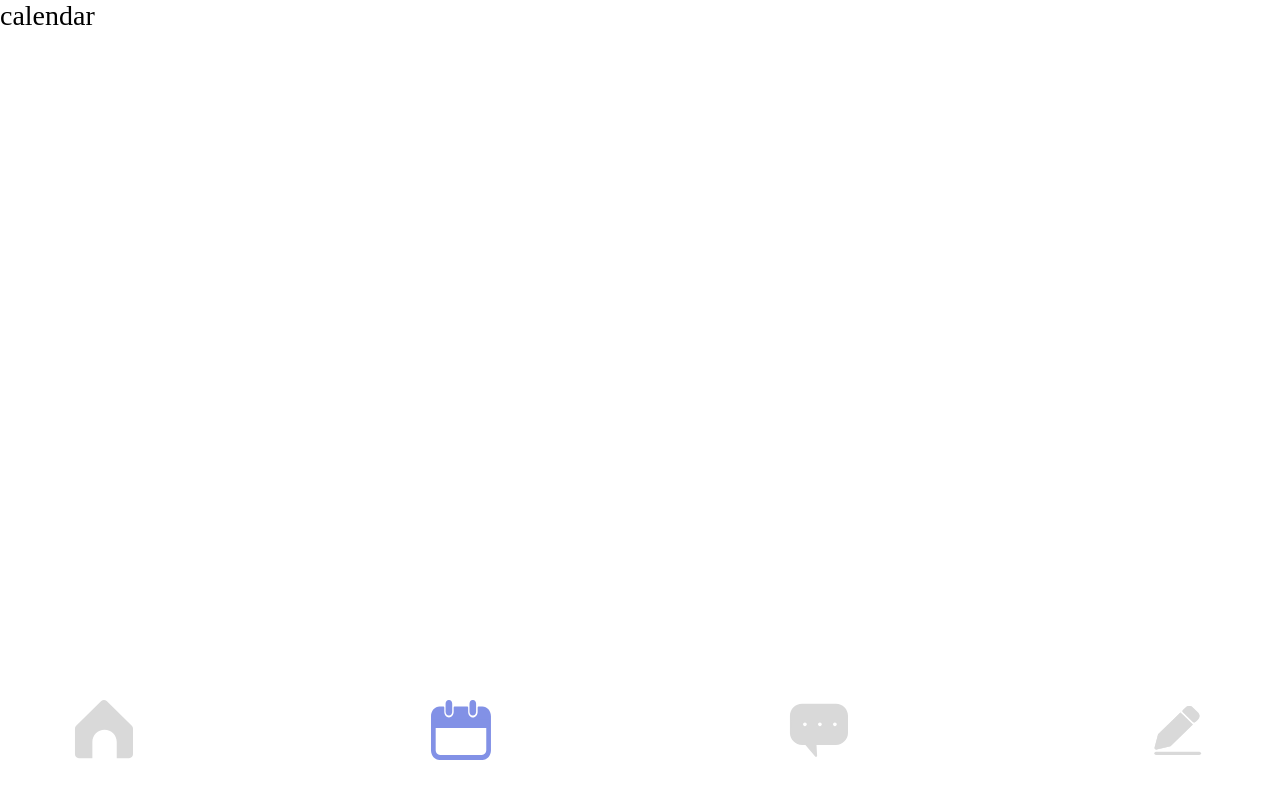
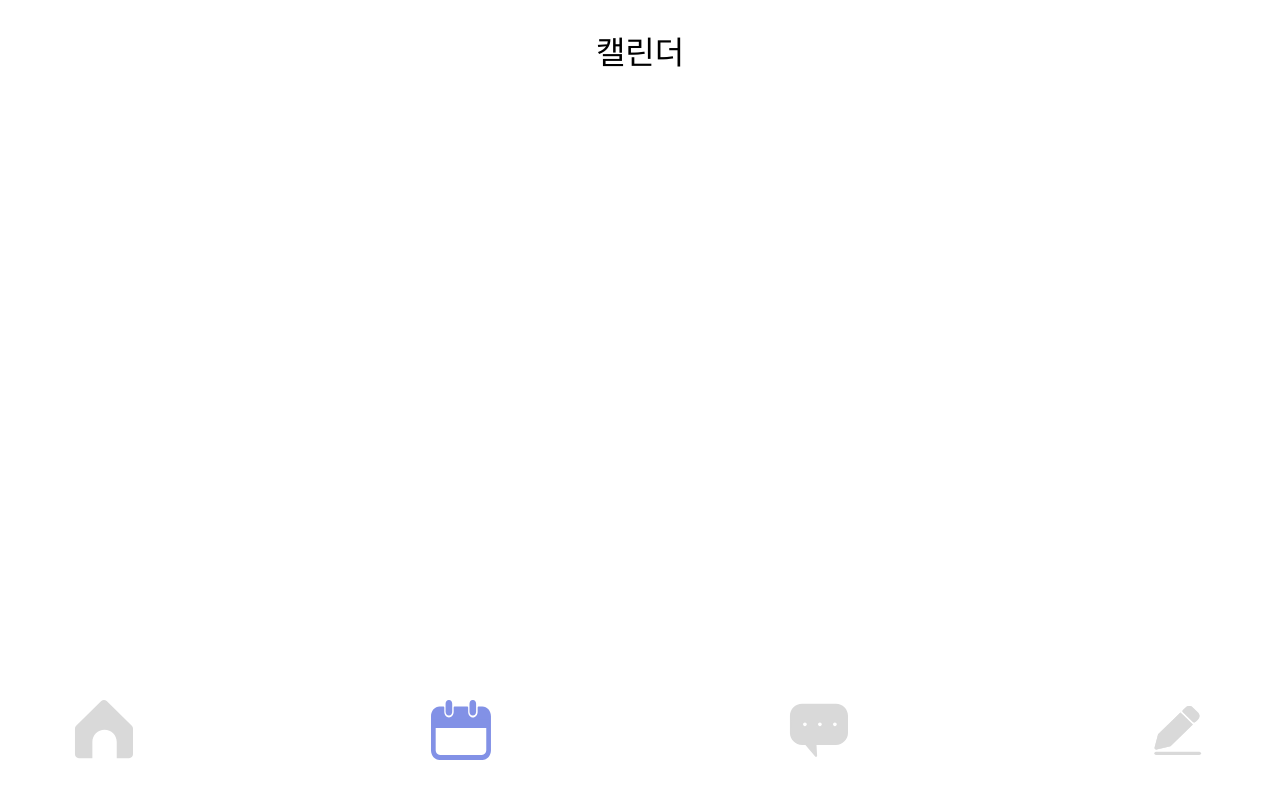
Before and after one commit to Kimbangul/IHuAe-web, a Next.js app: page /calendar in a window 1280 px wide. Built offline with nearby package versions, Linux system fonts and the light colour scheme; a web font is replaced by a local one.

Commit message:
style: common header component add

```diff
--- /dev/null
+++ b/src/components/calendar/CalendarView.tsx
@@ -0,0 +1,11 @@
+import Header from '../common/Header';
+
+const CalendarView = () => {
+  return (
+    <>
+      <Header title='캘린더' />
+    </>
+  );
+};
+
+export default CalendarView;
--- /dev/null
+++ b/src/components/common/Header.tsx
@@ -0,0 +1,50 @@
+import { ReactNode } from 'react';
+import styled from 'styled-components';
+
+const Header = ({ title, back, menu }: HeaderPropsType) => {
+  return (
+    <Hd.Container>
+      <Hd.Inner>
+        {back && <Hd.Back></Hd.Back>}
+        <Hd.Title>{title}</Hd.Title>
+        {menu && <Hd.Menu.Container>{menu}</Hd.Menu.Container>}
+      </Hd.Inner>
+    </Hd.Container>
+  );
+};
+
+// PARAM type
+interface HeaderPropsType {
+  title: string;
+  back?: boolean;
+  menu?: ReactNode;
+}
+
+// COMPONENT style
+const Hd = {
+  Container: styled.header`
+    height: 5rem;
+    flex-shrink: 0;
+  `,
+  Inner: styled.div`
+    height: 100%;
+    position: relative;
+    padding: 0 2rem;
+  `,
+  Title: styled.h1`
+    font-size: 1.6rem;
+    position: absolute;
+    top: 50%;
+    left: 50%;
+    transform: translateX(-50%) translateY(-50%);
+    background: ${({ theme }) => theme.color.white};
+    ${({ theme }) => theme.font.sans.medium};
+    ${({ theme }) => theme.color.text.text_09};
+  `,
+  Back: styled.button``,
+  Menu: {
+    Container: styled.div``,
+  },
+};
+
+export default Header;
--- a/src/pages/calendar/index.tsx
+++ b/src/pages/calendar/index.tsx
@@ -1,10 +1,11 @@
 import PageWrapper from '@/components/common/PageWrapper';
+import CalendarView from '@/components/calendar/CalendarView';
 
 export default function Calendar() {
   return (
     <>
       <PageWrapper>
-        <>calendar</>
+        <CalendarView />
       </PageWrapper>
     </>
   );
```
